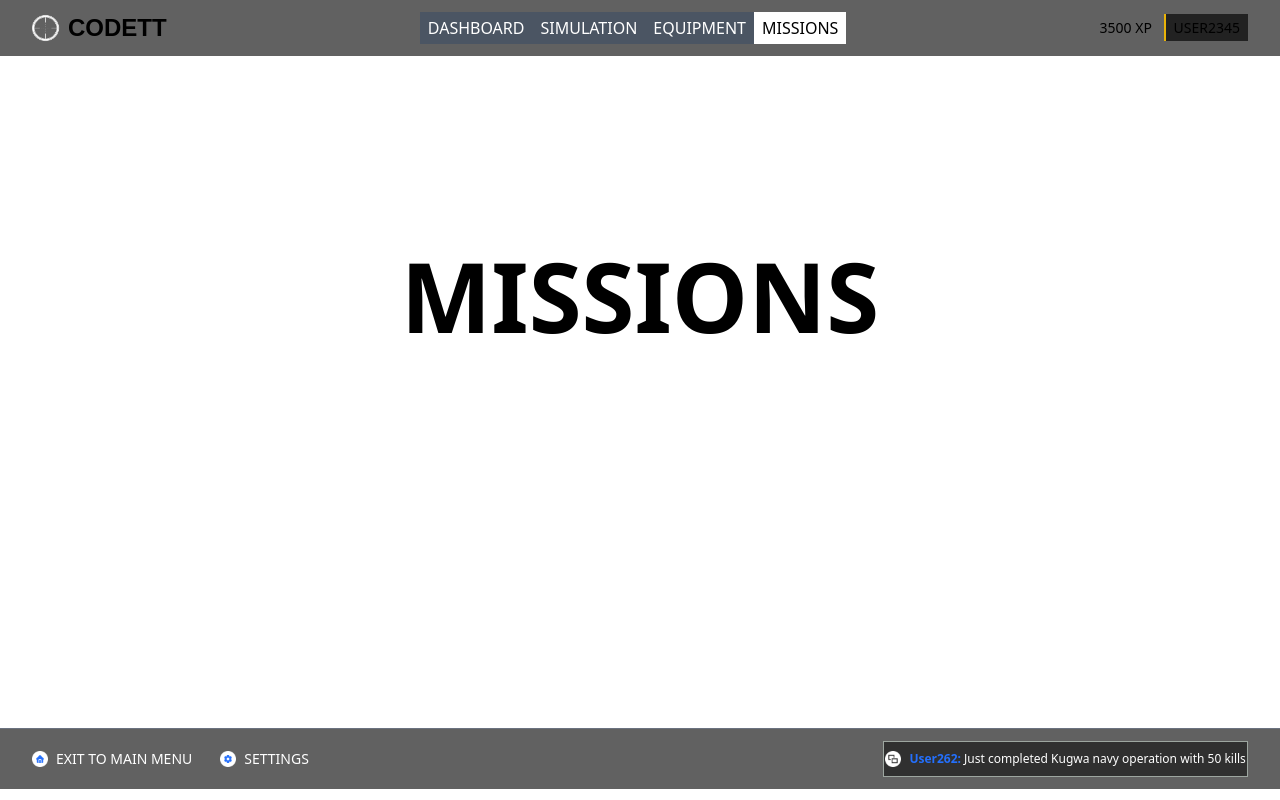
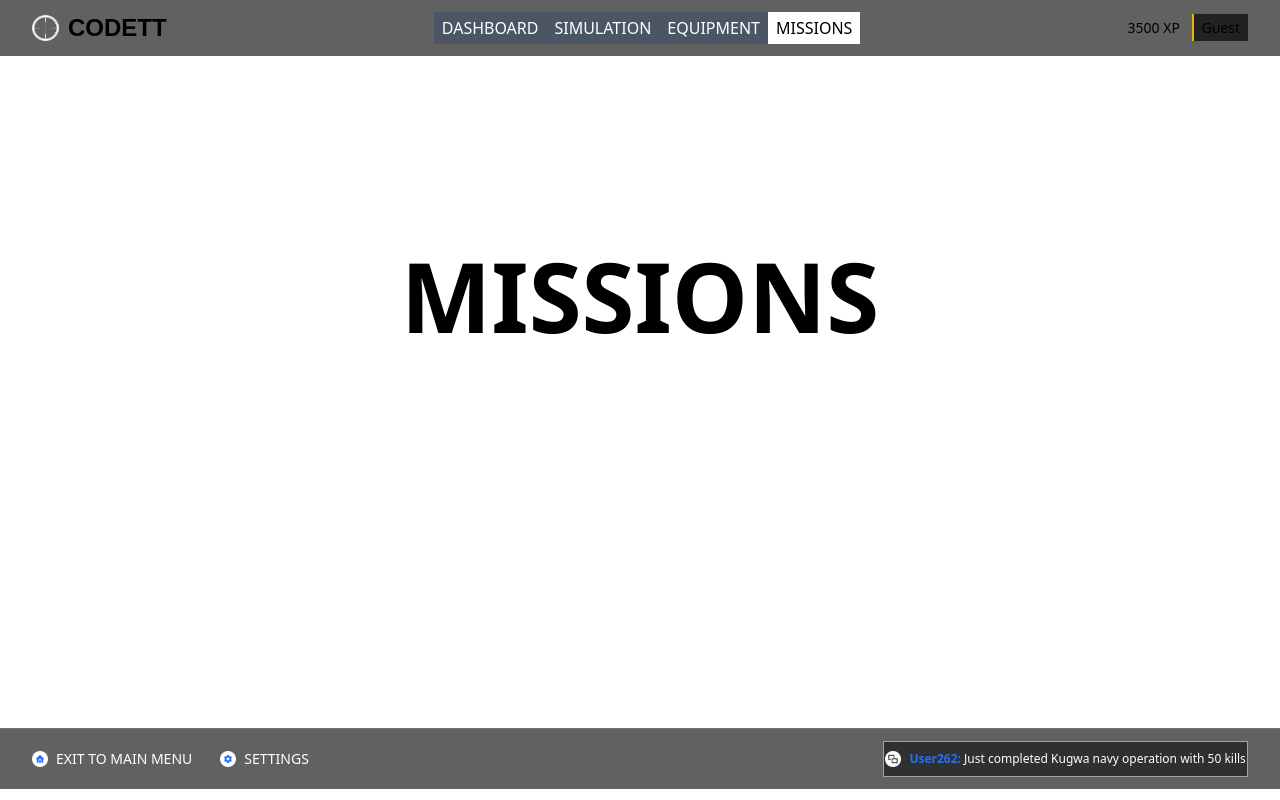
Before and after one commit to ishola10/codett-frontend, a React (Create React App) app: page /missions in a window 1280 px wide. Built offline with nearby package versions, Linux system fonts and the light colour scheme; a web font is replaced by a local one.

Commit message:
update-ft-register

```diff
--- a/src/components/Header.jsx
+++ b/src/components/Header.jsx
@@ -1,9 +1,10 @@
-import React from "react";
+import React, { useEffect, useState } from "react";
 import { useLocation, useNavigate } from "react-router-dom";
 
 const Header = () => {
   const location = useLocation();
   const navigate = useNavigate();
+  const [username, setUsername] = useState("");
 
   const navItems = [
     { label: "DASHBOARD", path: "/dashboard" },
@@ -11,6 +12,11 @@ const Header = () => {
     { label: "EQUIPMENT", path: "/equipment" },
     { label: "MISSIONS", path: "/missions" },
   ];
+
+  useEffect(() => {
+    const user = JSON.parse(localStorage.getItem("user"));
+    setUsername(user?.username || "Guest");
+  }, []);
 
   const goToProfile = () => {
     navigate("/profile");
@@ -37,13 +43,13 @@ const Header = () => {
           </button>
         ))}
       </nav>
-      <div className="text-xs  md:text-sm ">
+      <div className="text-xs md:text-sm">
         3500 XP{" "}
         <span
           onClick={goToProfile}
           className="px-2 ml-2 py-1 border-l-2 border-yellow-500 cursor-pointer bg-black bg-opacity-65"
         >
-          USER2345
+          {username}
         </span>
       </div>
     </header>
--- a/src/pages/auth-pages/Register.jsx
+++ b/src/pages/auth-pages/Register.jsx
@@ -32,9 +32,20 @@ const Register = () => {
     }
 
     try {
-      await axios.post(API_ROUTES.REGISTER, { username, email, password, name });
+      const response = await axios.post(API_ROUTES.REGISTER, {
+        username,
+        email,
+        password,
+        name,
+      });
+
+      const { token, user } = response.data;
+
+      localStorage.setItem("authToken", token);
+      localStorage.setItem("user", JSON.stringify(user));
+
       setSuccess("Registration successful! Redirecting...");
-      setTimeout(() => navigate("/auth/login"), 2000);
+      setTimeout(() => navigate("/dashboard"), 2000);
     } catch (error) {
       setError(error.response?.data?.message || "Registration failed");
     }
```
